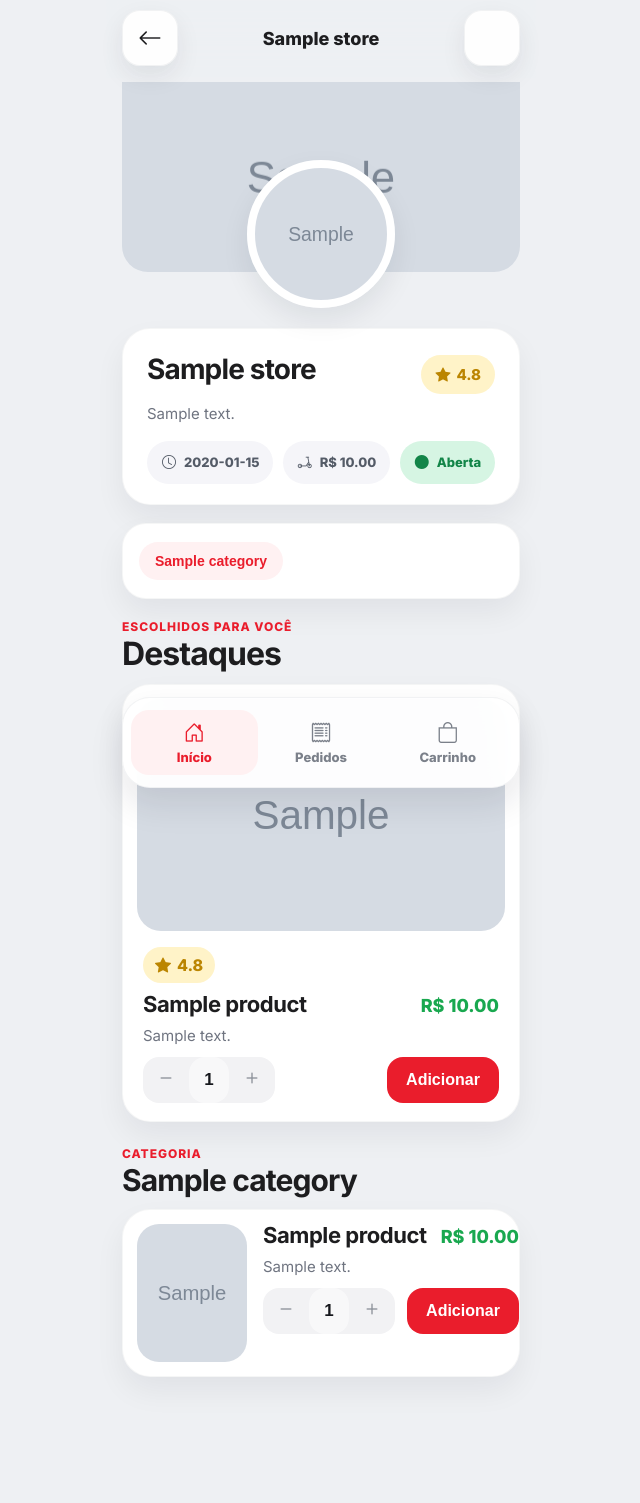
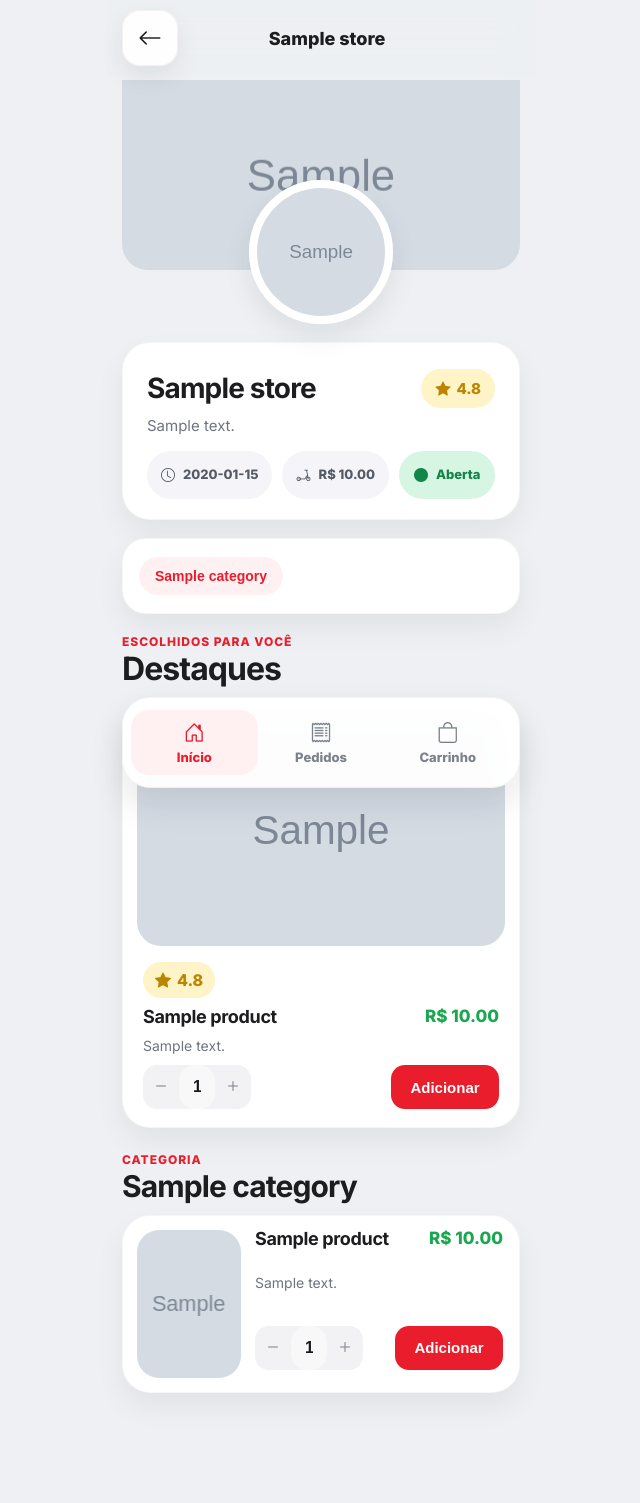
Before and after one commit to Hunter954/delivery, a Flask app: a page that uses app/templates/store/storefront.html in a window 1280 px wide. Shown: the whole page, without its empty margins (319-959 px from the left). Before the commit the page ends 1376 px from the top, so only its background shows below. Run offline with Flask 3, Linux system fonts and the light colour scheme; tables that the repository leaves empty hold one stand-in row (values such as "Sample post"); grey boxes marked "Sample" are stand-in pictures; some libraries are stand-ins or nearby versions.

Commit message:
Add files via upload

```diff
--- a/app/static/css/style.css
+++ b/app/static/css/style.css
@@ -707,3 +707,156 @@ html, body { overflow-x: hidden; }
     font-size: 15px;
   }
 }
+
+
+/* patch v12: redmi alignment fixes */
+.store-topbar.no-cart-topbar {
+  position: relative;
+  grid-template-columns: 56px minmax(0,1fr);
+  padding: calc(10px + env(safe-area-inset-top)) 16px 10px;
+}
+.store-topbar.no-cart-topbar .topbar-title {
+  padding-right: 56px;
+}
+.store-topbar.no-cart-topbar .topbar-spacer { display:none; }
+.store-hero-logo {
+  bottom: -54px;
+  width: 144px;
+  height: 144px;
+}
+.store-summary-card {
+  margin-top: 72px;
+}
+.summary-head-row { align-items: center; }
+.summary-description { margin: 8px 0 14px; }
+.summary-meta-row {
+  display: flex;
+  flex-wrap: nowrap;
+  gap: 10px;
+  align-items: center;
+}
+.meta-pill {
+  height: 48px;
+  justify-content: center;
+  line-height: 1;
+  padding: 0 16px;
+}
+.meta-pill i {
+  display: inline-flex;
+  align-items: center;
+  justify-content: center;
+}
+.product-row-card {
+  grid-template-columns: 104px minmax(0,1fr);
+  gap: 14px;
+  padding: 14px;
+  overflow: hidden;
+}
+.product-thumb {
+  width: 104px;
+  min-height: 148px;
+  border-radius: 22px;
+}
+.product-row-main {
+  gap: 8px;
+  align-content: stretch;
+}
+.product-head-row {
+  gap: 8px;
+  align-items: start;
+}
+.product-head-row h3 {
+  font-size: 18px;
+  line-height: 1.05;
+}
+.product-price {
+  font-size: 17px;
+  line-height: 1;
+  padding-top: 0;
+}
+.product-description {
+  font-size: 14px;
+  line-height: 1.34;
+}
+.product-action-row {
+  display: flex;
+  align-items: center;
+  gap: 10px;
+  min-width: 0;
+}
+.qty-stepper {
+  flex: 0 0 108px;
+  width: 108px;
+  height: 44px;
+  grid-template-columns: 36px 1fr 36px;
+  border-radius: 14px;
+}
+.qty-btn,
+.qty-value,
+.add-btn {
+  height: 44px;
+}
+.qty-btn { font-size: 20px; }
+.qty-value {
+  font-size: 16px;
+}
+.add-btn {
+  flex: 0 0 108px;
+  width: 108px;
+  min-width: 108px;
+  border-radius: 14px;
+  font-size: 15px;
+  padding: 0 12px;
+  box-shadow: none;
+}
+@media (max-width: 380px) {
+  .store-topbar.no-cart-topbar {
+    grid-template-columns: 52px minmax(0,1fr);
+    padding-left: 12px;
+    padding-right: 12px;
+  }
+  .store-topbar.no-cart-topbar .topbar-title { padding-right: 52px; }
+  .store-hero-wrap,
+  .store-content-stack { padding-left: 12px; padding-right: 12px; }
+  .store-summary-card,
+  .store-category-bar { margin-left: 12px; margin-right: 12px; }
+  .store-hero-logo {
+    width: 132px;
+    height: 132px;
+    bottom: -50px;
+  }
+  .store-summary-card { margin-top: 66px; }
+  .summary-head-row h1 { font-size: 26px; }
+  .summary-meta-row { gap: 8px; }
+  .meta-pill {
+    height: 44px;
+    padding: 0 12px;
+    font-size: 12px;
+    gap: 6px;
+  }
+  .product-row-card {
+    grid-template-columns: 92px minmax(0,1fr);
+    gap: 12px;
+    padding: 12px;
+  }
+  .product-thumb {
+    width: 92px;
+    min-height: 138px;
+    border-radius: 18px;
+  }
+  .product-head-row h3 { font-size: 17px; }
+  .product-price { font-size: 16px; }
+  .product-description { font-size: 13px; }
+  .product-action-row { gap: 8px; }
+  .qty-stepper {
+    flex-basis: 98px;
+    width: 98px;
+    grid-template-columns: 32px 1fr 32px;
+  }
+  .add-btn {
+    flex-basis: 98px;
+    width: 98px;
+    min-width: 98px;
+    font-size: 14px;
+  }
+}
--- a/app/templates/store/storefront.html
+++ b/app/templates/store/storefront.html
@@ -3,10 +3,9 @@
 {% block body %}
 <div class="storefront-page mobile-app-shell" style="--store-primary: {{ store.primary_color or '#ea1d2c' }}; --store-secondary: {{ store.secondary_color or '#111827' }}; --store-accent: {{ store.accent_color or '#fff1f2' }};">
   <div class="app-mobile-frame">
-    <header class="store-topbar glass-topbar">
+    <header class="store-topbar glass-topbar no-cart-topbar">
       <a href="{{ url_for('home') }}" class="topbar-icon" aria-label="Voltar"><i class="bi bi-arrow-left"></i></a>
       <div class="topbar-title">{{ store.name }}</div>
-      <div class="topbar-spacer"></div>
     </header>
 
     <section class="store-hero-wrap">
```
